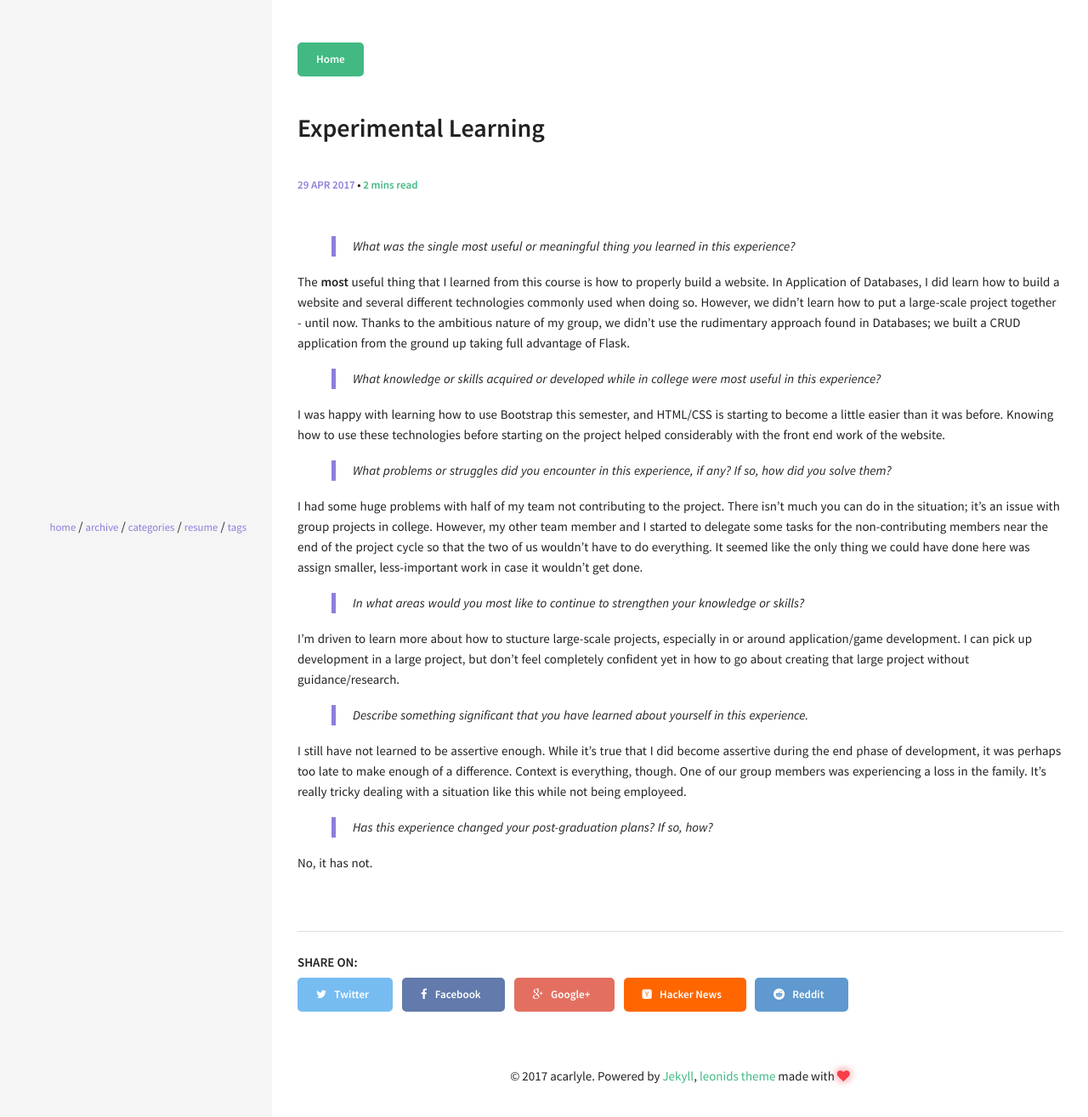
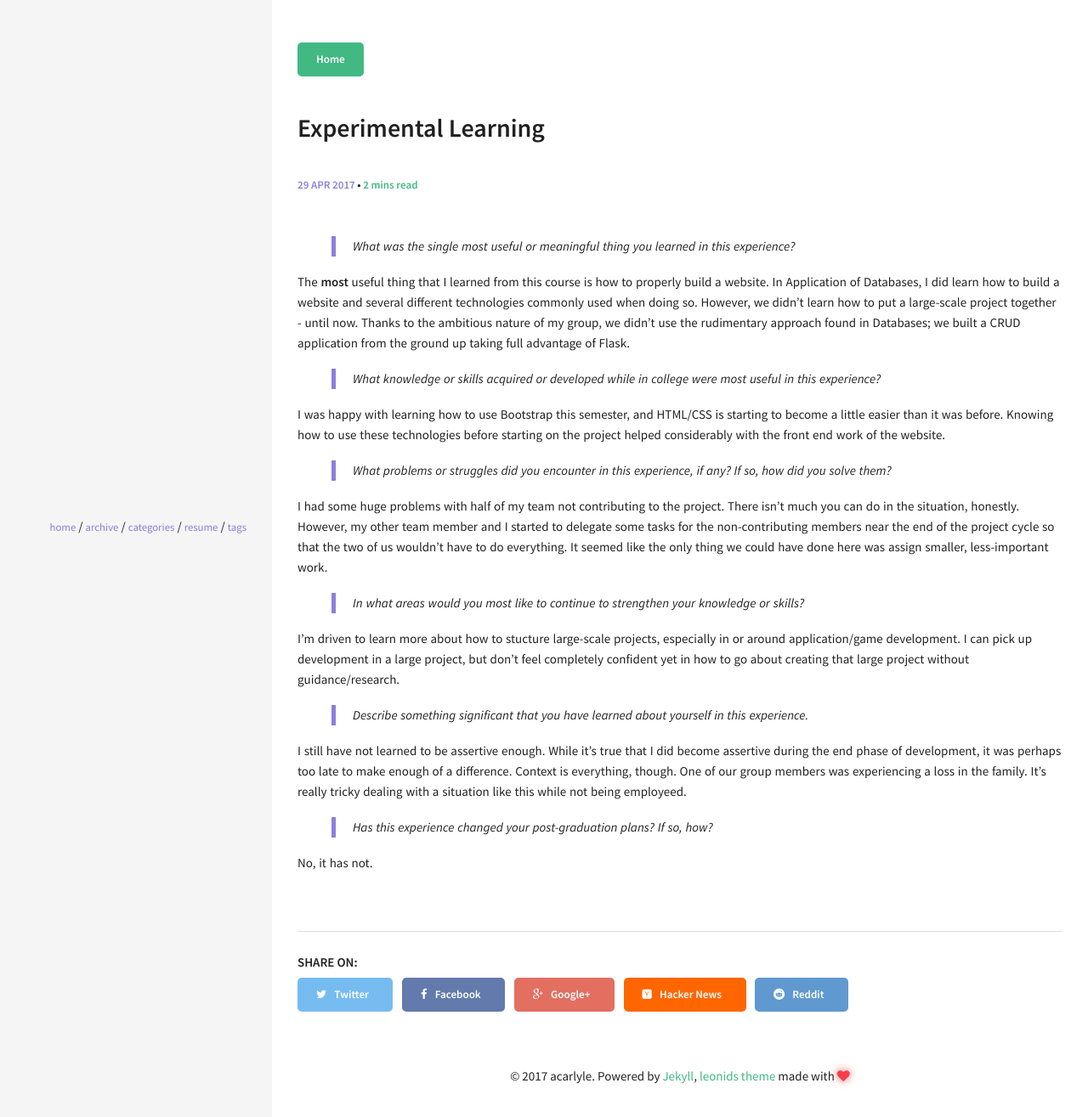
Before and after one commit to acarlyle/acarlyle.github.io, a Jekyll site: the page built from _posts/2017-04-28-experimental-learning.md, in a window 1280 px wide. Shown: the top 1315 px of the page at 85% size. Built offline with Jekyll 4.4.1, drawn with Linux system fonts in a browser that asks for light colours.

Commit message:
Updated 2017-04-28-experimental-learning.md

```diff
--- a/_posts/2017-04-28-experimental-learning.md
+++ b/_posts/2017-04-28-experimental-learning.md
@@ -18,7 +18,7 @@ I was happy with learning how to use Bootstrap this semester, and HTML/CSS is st
 > What problems or struggles did you encounter in this experience,
 if any? If so, how did you solve them?
 
-I had some huge problems with half of my team not contributing to the project.  There isn't much you can do in the situation; it's an issue with group projects in college.  However, my other team member and I started to delegate some tasks for the non-contributing members near the end of the project cycle so that the two of us wouldn't have to do everything.  It seemed like the only thing we could have done here was assign smaller, less-important work in case it wouldn't get done.
+I had some huge problems with half of my team not contributing to the project.  There isn't much you can do in the situation, honestly.  However, my other team member and I started to delegate some tasks for the non-contributing members near the end of the project cycle so that the two of us wouldn't have to do everything.  It seemed like the only thing we could have done here was assign smaller, less-important work.
 
 > In what areas would you most like to continue to strengthen your
 knowledge or skills?
```
